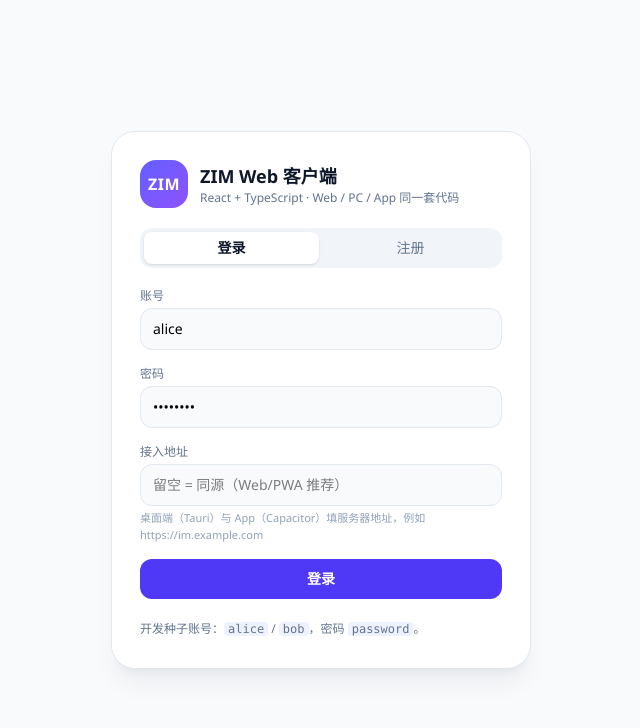
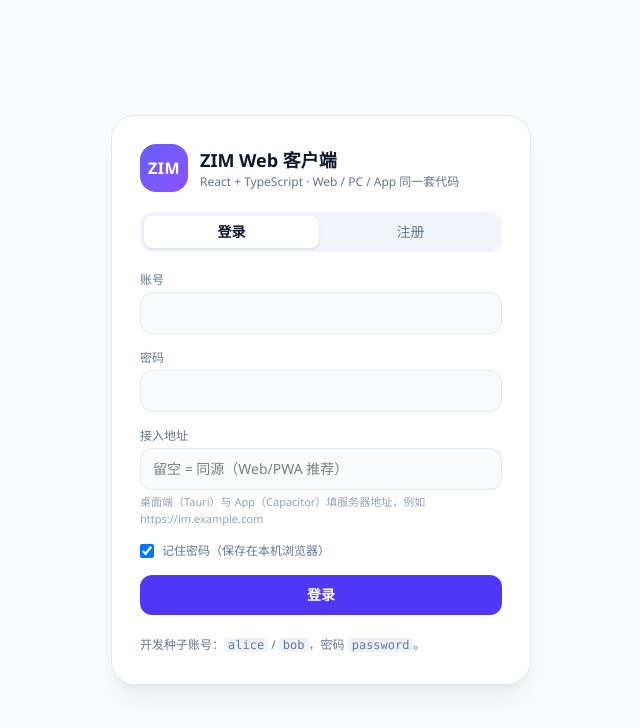
Before and after one commit to zciyuan/zim-web-client, a React (Vite) app: page / in a window 1280 px wide. Shown: the top 728 px of the page, without its empty margins (319-959 px from the left). Built offline with nearby package versions, Linux system fonts and the light colour scheme.

Commit message:
feat(login): remember the last account and password locally

```diff
--- /dev/null
+++ b/src/app/loginPrefs.ts
@@ -0,0 +1,70 @@
+// Remembers the last successful login so the form is pre-filled instead of
+// showing hard-coded demo credentials.
+//
+// The password lives in localStorage only when the user keeps 「记住密码」 on;
+// it never leaves this browser and can be cleared with the checkbox.
+
+const LOGIN_KEY = 'zim.login.v1';
+const ENDPOINT_KEY = 'zim.endpoint';
+
+export interface LoginPrefs {
+  username: string;
+  password: string;
+  remember: boolean;
+  endpoint: string;
+  /** Most recent usernames, newest first (used for a quick picker). */
+  recent: string[];
+}
+
+const EMPTY: LoginPrefs = { username: '', password: '', remember: true, endpoint: '', recent: [] };
+
+const normalizeRecent = (value: unknown): string[] => (
+  Array.isArray(value)
+    ? value.filter((item): item is string => typeof item === 'string' && item !== '').slice(0, 5)
+    : []
+);
+
+export const loadLoginPrefs = (): LoginPrefs => {
+  if (typeof localStorage === 'undefined') return { ...EMPTY };
+  try {
+    const raw = localStorage.getItem(LOGIN_KEY);
+    const endpoint = localStorage.getItem(ENDPOINT_KEY) ?? '';
+    if (!raw) return { ...EMPTY, endpoint };
+    const parsed = JSON.parse(raw) as Partial<LoginPrefs>;
+    return {
+      username: typeof parsed.username === 'string' ? parsed.username : '',
+      password: typeof parsed.password === 'string' ? parsed.password : '',
+      remember: parsed.remember !== false,
+      endpoint: typeof parsed.endpoint === 'string' ? parsed.endpoint : endpoint,
+      recent: normalizeRecent(parsed.recent),
+    };
+  } catch {
+    return { ...EMPTY };
+  }
+};
+
+export const saveLoginPrefs = (prefs: Omit<LoginPrefs, 'recent'>): LoginPrefs => {
+  const previous = loadLoginPrefs();
+  const next: LoginPrefs = {
+    username: prefs.username,
+    password: prefs.remember ? prefs.password : '',
+    remember: prefs.remember,
+    endpoint: prefs.endpoint,
+    recent: [prefs.username, ...previous.recent.filter((item) => item !== prefs.username)].slice(0, 5),
+  };
+  try {
+    localStorage.setItem(LOGIN_KEY, JSON.stringify(next));
+    localStorage.setItem(ENDPOINT_KEY, next.endpoint);
+  } catch {
+    // Private mode / quota: the session still works, only the prefill is lost.
+  }
+  return next;
+};
+
+export const clearLoginPrefs = (): void => {
+  try {
+    localStorage.removeItem(LOGIN_KEY);
+  } catch {
+    // ignore
+  }
+};
--- a/src/components/LoginView.tsx
+++ b/src/components/LoginView.tsx
@@ -1,18 +1,32 @@
-import { useState, type FormEvent } from 'react';
+import { useMemo, useState, type FormEvent } from 'react';
 
 import { imStore, useIm } from '../app/store';
+import { loadLoginPrefs, saveLoginPrefs } from '../app/loginPrefs';
 
 type Mode = 'login' | 'register';
 
 /** Login / sign-up card. Registration returns tokens, so it enters the app directly. */
 export function LoginView() {
   const state = useIm();
+  // The last successful login is remembered locally: no hard-coded demo account.
+  const saved = useMemo(() => loadLoginPrefs(), []);
   const [mode, setMode] = useState<Mode>('login');
-  const [username, setUsername] = useState('alice');
-  const [password, setPassword] = useState('password');
+  const [username, setUsername] = useState(saved.username);
+  const [password, setPassword] = useState(saved.password);
+  const [remember, setRemember] = useState(saved.remember);
   const [nickname, setNickname] = useState('');
-  const [endpoint, setEndpoint] = useState(state.endpoint);
+  const [endpoint, setEndpoint] = useState(state.endpoint || saved.endpoint);
   const busy = state.status === 'authenticating';
+
+  const persist = (name: string, secret: string, rememberPassword: boolean, target: string) => {
+    const next = saveLoginPrefs({
+      username: name,
+      password: secret,
+      remember: rememberPassword,
+      endpoint: target.trim(),
+    });
+    setRemember(next.remember);
+  };
 
   const submit = async (event: FormEvent) => {
     event.preventDefault();
@@ -22,6 +36,7 @@ export function LoginView() {
       } else {
         await imStore.register(username, password, nickname, endpoint);
       }
+      persist(username, password, remember, endpoint);
     } catch {
       // The store already surfaced the reason through state.authError.
     }
@@ -29,15 +44,9 @@ export function LoginView() {
 
   const switchMode = (next: Mode) => {
     setMode(next);
-    if (next === 'register' && username === 'alice') {
-      setUsername('');
-      setPassword('');
-      setNickname('');
-    }
-    if (next === 'login' && username === '') {
-      setUsername('alice');
-      setPassword('password');
-    }
+    // Switching to sign-up must not send the saved password to a new account.
+    if (next === 'register') setPassword('');
+    else if (saved.username === username) setPassword(saved.password);
   };
 
   if (state.status === 'restoring') {
@@ -49,6 +58,7 @@ export function LoginView() {
   }
 
   const isRegister = mode === 'register';
+  const recent = saved.recent.filter((item) => item !== username);
 
   return (
     <div className="grid min-h-full place-items-center bg-slate-50 px-4 py-10 dark:bg-slate-950">
@@ -95,6 +105,22 @@ export function LoginView() {
             />
           </label>
 
+          {recent.length > 0 ? (
+            <div className="-mt-2 flex flex-wrap items-center gap-1 text-[11px] text-slate-500" data-recent-accounts>
+              <span>最近：</span>
+              {recent.map((name) => (
+                <button
+                  key={name}
+                  type="button"
+                  onClick={() => setUsername(name)}
+                  className="rounded-full border border-slate-200 px-2 py-0.5 hover:border-indigo-400 dark:border-slate-700"
+                >
+                  {name}
+                </button>
+              ))}
+            </div>
+          ) : null}
+
           <label className="block">
             <span className="mb-1 block text-xs text-slate-500">密码</span>
             <input
@@ -135,6 +161,33 @@ export function LoginView() {
             </span>
           </label>
 
+          {!isRegister ? (
+            <label className="flex items-center gap-2 text-xs text-slate-500">
+              <input
+                type="checkbox"
+                checked={remember}
+                aria-label="记住密码"
+                data-remember-password
+                onChange={(event) => {
+                  const next = event.target.checked;
+                  setRemember(next);
+                  // Turning the option off only drops the password: the last
+                  // account (and the recent list) stay available.
+                  if (!next) {
+                    saveLoginPrefs({
+                      username: username || saved.username,
+                      password: '',
+                      remember: false,
+                      endpoint,
+                    });
+                  }
+                }}
+                className="h-3.5 w-3.5"
+              />
+              记住密码（保存在本机浏览器）
+            </label>
+          ) : null}
+
           {state.authError ? (
             <p role="alert" className="text-xs text-rose-600">
               {state.authError}
@@ -150,11 +203,13 @@ export function LoginView() {
           </button>
         </form>
 
-        <p className="mt-5 text-xs leading-relaxed text-slate-500">
-          开发种子账号：<code className="rounded bg-indigo-50 px-1 dark:bg-indigo-950">alice</code> /{' '}
-          <code className="rounded bg-indigo-50 px-1 dark:bg-indigo-950">bob</code>，密码{' '}
-          <code className="rounded bg-indigo-50 px-1 dark:bg-indigo-950">password</code>。
-        </p>
+        {import.meta.env.DEV ? (
+          <p className="mt-5 text-xs leading-relaxed text-slate-500">
+            开发种子账号：<code className="rounded bg-indigo-50 px-1 dark:bg-indigo-950">alice</code> /{' '}
+            <code className="rounded bg-indigo-50 px-1 dark:bg-indigo-950">bob</code>，密码{' '}
+            <code className="rounded bg-indigo-50 px-1 dark:bg-indigo-950">password</code>。
+          </p>
+        ) : null}
       </div>
     </div>
   );
```
